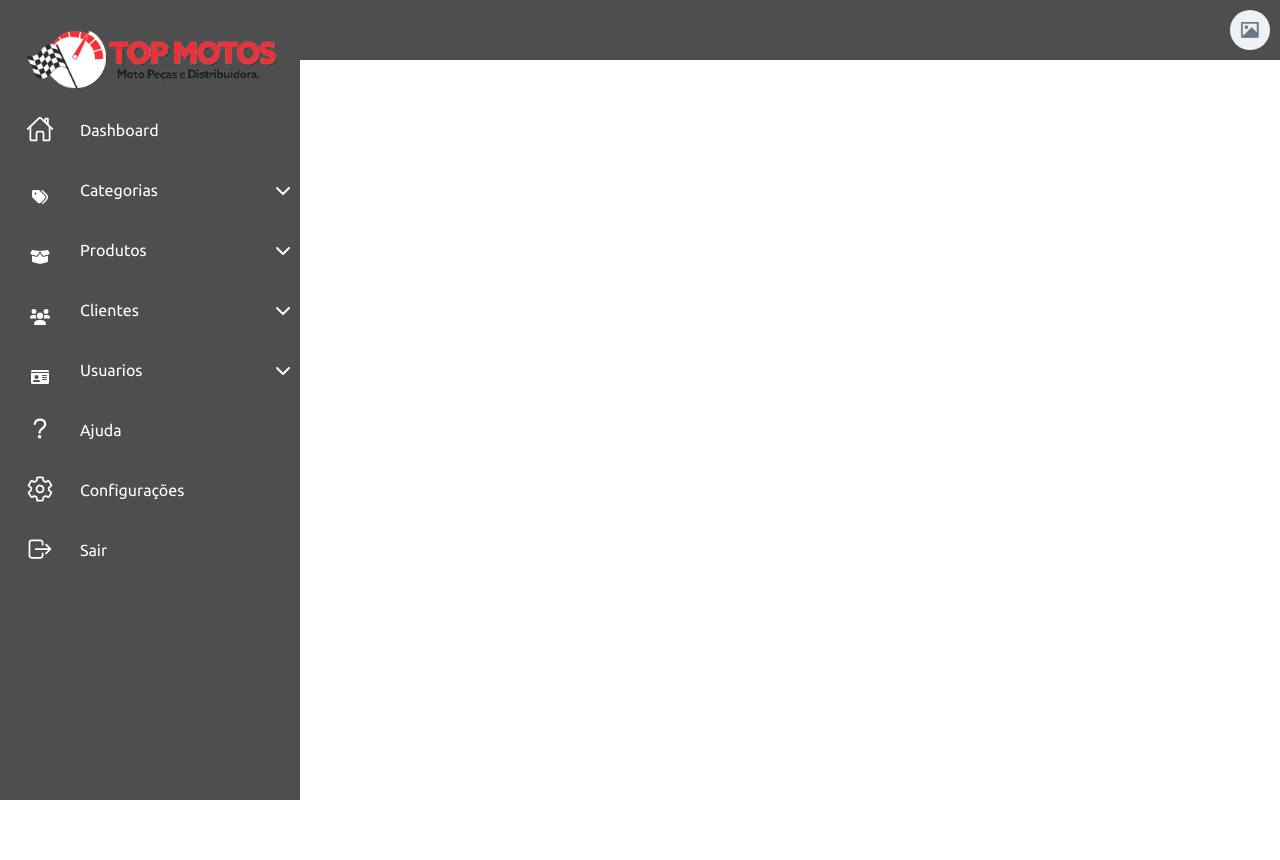
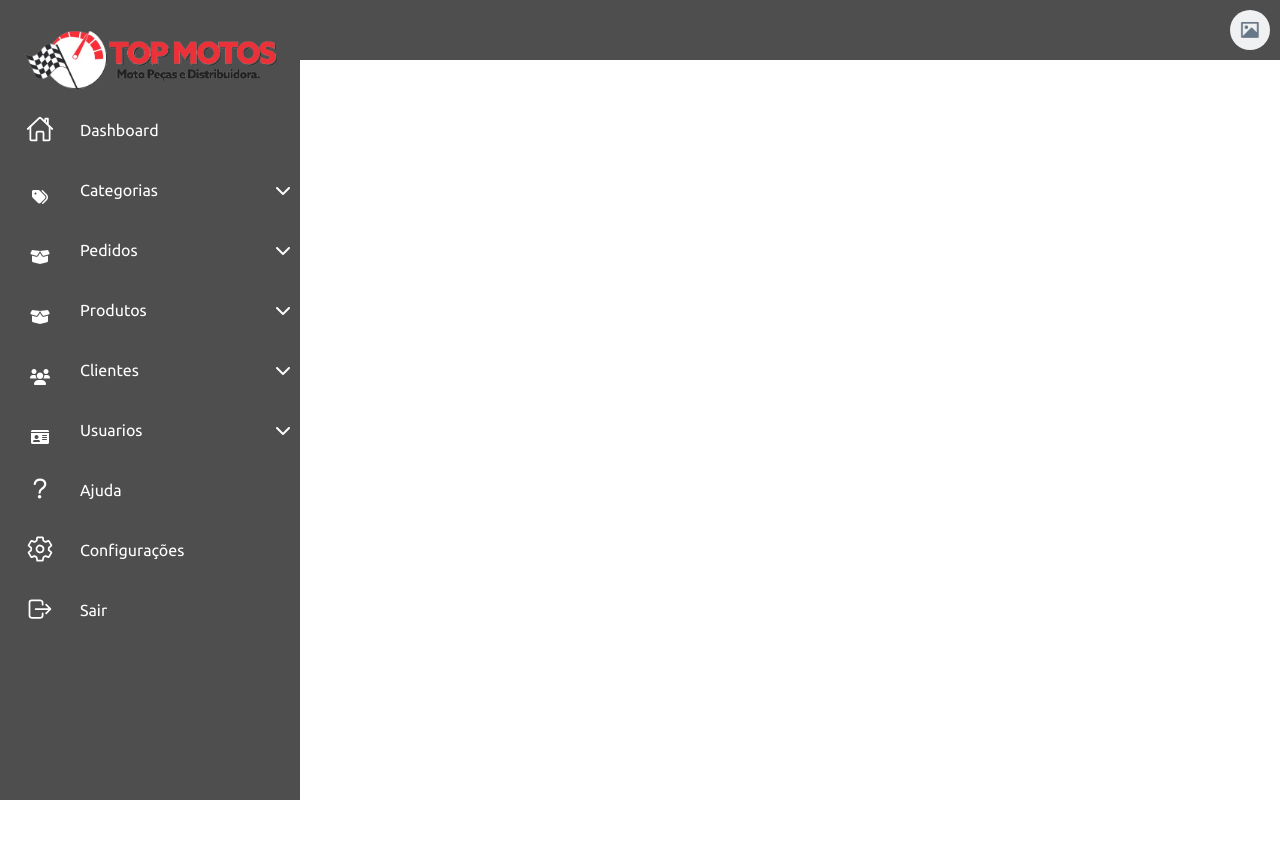
Before and after one commit to MatheusBrandao525/gestaoLoja, a PHP site: template views/categorias.php in a window 1280 px wide. Run offline with PHP 8.4, Linux system fonts and the light colour scheme; the template is opened without the code that fills it, so the values that code supplies are empty; the visitor is signed in with stand-in values (Sample User, id 1).

Commit message:
feat: :sparkles: Adicionando opção de gerenciamento de pedidos.

```diff
--- a/components/menuLateral.php
+++ b/components/menuLateral.php
@@ -144,6 +144,23 @@ $sessaoExiste = $utilidades->verificaSeSessaoExiste();
                         <a href="importarCategorias">Importar Categorias</a>
                         <a href="cadastroCategoria">Cadastrar Categoria</a>
                         <a href="categorias">Ver Categorias</a>
+                    </div>
+                </li>
+
+                <li class="dropdown">
+                    <a href="#" class="dropbtn">
+                        <span class="icon">
+                            <i class="fas fa-box-open"></i>
+                        </span>
+                        <div class="nome-icone">
+                            <span class="title">Pedidos</span>
+                            <i class="fas fa-chevron-down"></i>
+                        </div>
+                    </a>
+                    <div class="dropdown-content">
+                        <a href="importarProdutos">Pedidos Realizados</a>
+                        <a href="cadastroProduto">Atualizar Pedido</a>
+                        <a href="produtos">Pedidos Entregues</a>
                     </div>
                 </li>
 
```
